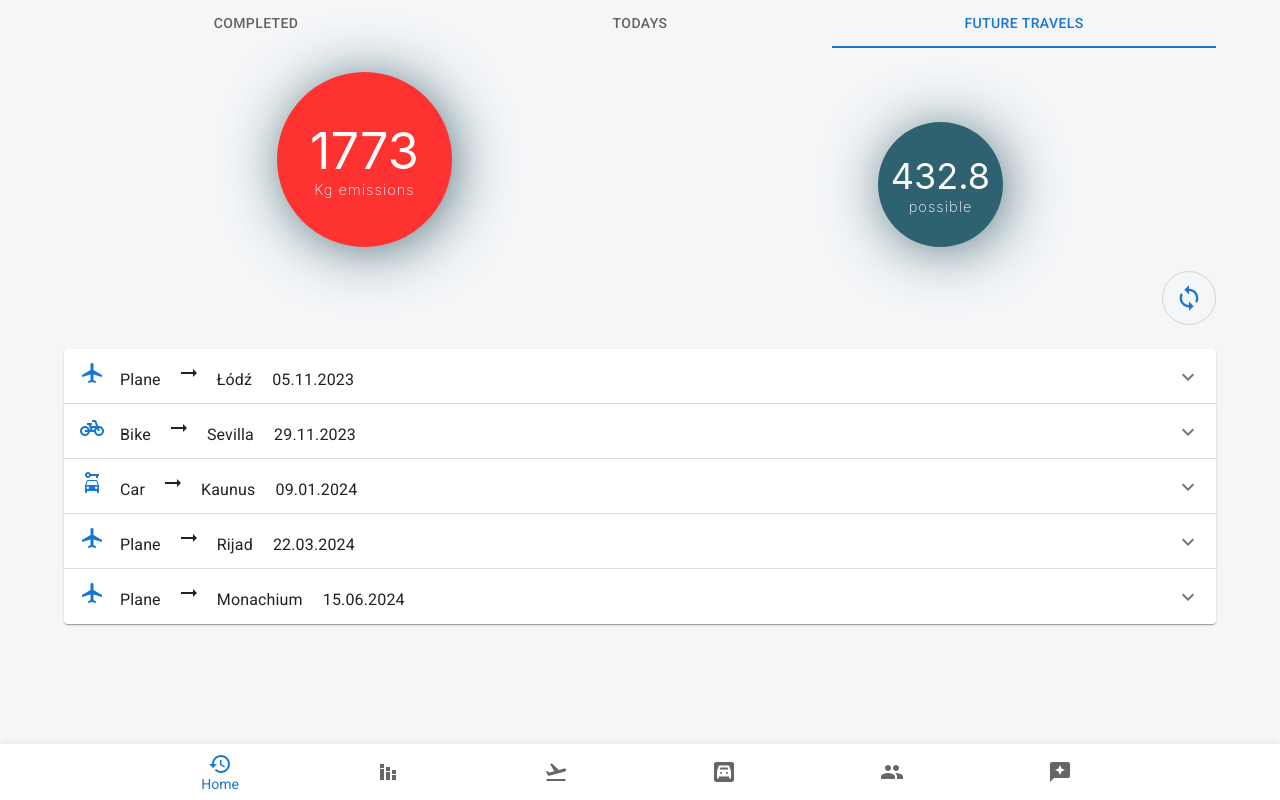
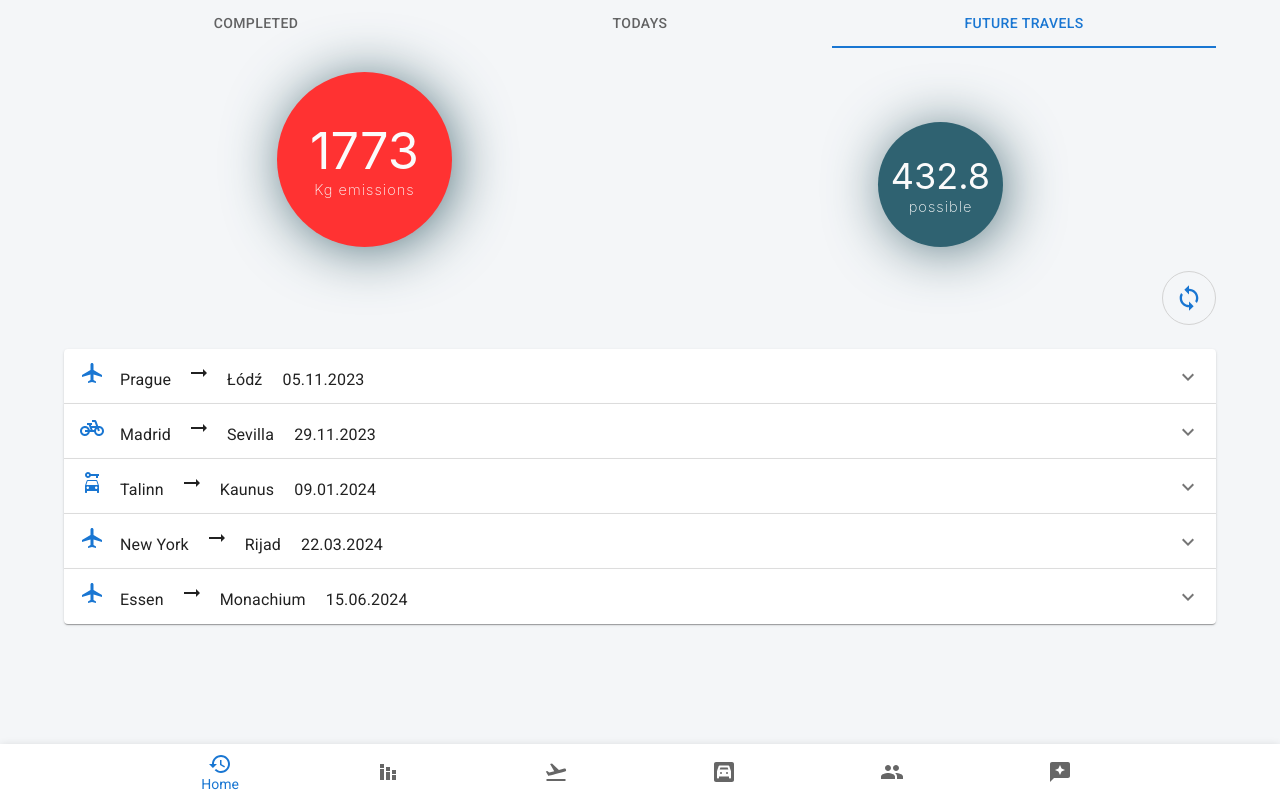
Before and after one commit to polszewsky/no-such-app, a React (Create React App) app: page /travel in a window 1280 px wide. Both pictures are taken after a click on the tab "FUTURE TRAVELS". Built offline with nearby package versions, Linux system fonts and the light colour scheme.

Commit message:
fix from in future travels

```diff
--- a/src/pages/travel/future_travels/FutureTravelsTable.js
+++ b/src/pages/travel/future_travels/FutureTravelsTable.js
@@ -50,7 +50,7 @@ export default function FutureTravelsTable(props) {
           {record?.type === "Plane" && <AirplanemodeActive color="primary" />}
           {record?.type === "Bus" && <BusAlert color="primary" />}
           <span style={{ marginLeft: "1rem", marginRight: "1rem" }}>
-            {record?.type}
+            {record?.from}
           </span>
           <ArrowRightAltIcon color="default" sx={{ marginRight: "1rem" }} />
           {record?.to}{" "}
```
